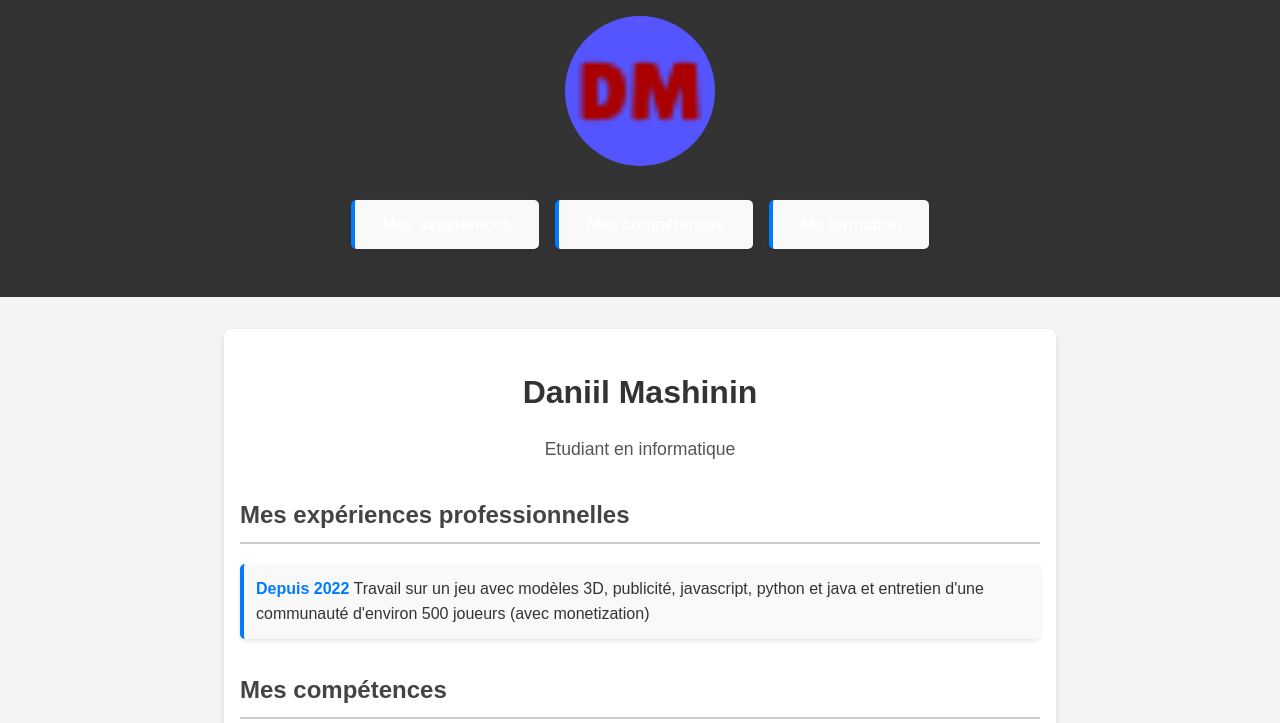
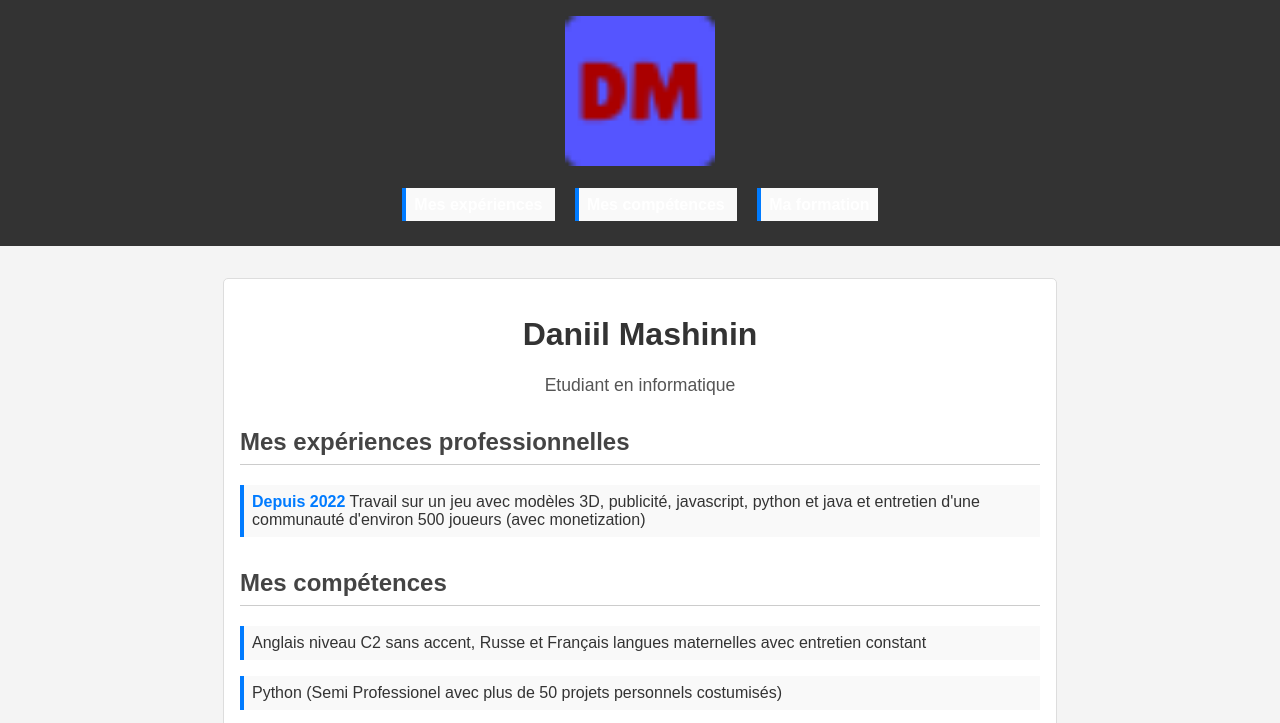
Before and after one commit to FilthyMonkeysWhoCantEvenUseJijutsu/cv-01-html-daniil-mashinin, a plain HTML site: page index.html in a window 1280 px wide. Shown: the top 723 px of the page. Drawn offline with Linux system fonts and the light colour scheme.

Commit message:
Update styles.css

```diff
--- a/css/styles.css
+++ b/css/styles.css
@@ -3,7 +3,6 @@ body {
     font-family: Arial, sans-serif;
     margin: 0;
     padding: 0;
-    line-height: 1.6;
     background-color: #f4f4f4;
     color: #333;
 }
@@ -11,16 +10,12 @@ body {
 header {
     background-color: #333;
     color: #fff;
-    padding: 1rem 0;
+    padding: 1rem;
     text-align: center;
-    position: sticky;
-    top: 0;
-    z-index: 1000;
 }
 
 /* Logo Styles */
 .logo img {
-    border-radius: 50%;
     margin-bottom: 10px;
 }
 
@@ -32,26 +27,18 @@ nav {
 .menu {
     list-style: none;
     padding: 0;
-    display: flex;
-    justify-content: center;
-    gap: 1rem;
+    text-align: center;
 }
 
 .menu li {
     display: inline;
+    margin: 0 10px;
 }
 
 .menu a {
     color: #fff;
     text-decoration: none;
     font-weight: bold;
-    padding: 0.5rem 1rem;
-    border-radius: 5px;
-    transition: background-color 0.3s;
-}
-
-.menu a:hover {
-    background-color: #555;
 }
 
 /* Main Content Styles */
@@ -60,26 +47,24 @@ main {
     margin: 2rem auto;
     padding: 1rem;
     background: #fff;
-    border-radius: 8px;
-    box-shadow: 0 4px 6px rgba(0, 0, 0, 0.1);
+    border: 1px solid #ddd;
+    border-radius: 5px;
 }
 
 h1 {
     text-align: center;
     color: #333;
-    margin-bottom: 0.5rem;
 }
 
 p {
     text-align: center;
     font-size: 1.1rem;
-    margin-bottom: 2rem;
     color: #555;
 }
 
 h2 {
     color: #444;
-    border-bottom: 2px solid #ccc;
+    border-bottom: 1px solid #ccc;
     padding-bottom: 0.5rem;
     margin-top: 2rem;
 }
@@ -92,10 +77,8 @@ ul {
 ul li {
     margin-bottom: 1rem;
     background: #f9f9f9;
-    padding: 0.75rem;
-    border-radius: 5px;
+    padding: 0.5rem;
     border-left: 4px solid #007BFF;
-    box-shadow: 0 2px 4px rgba(0, 0, 0, 0.1);
 }
 
 strong {
```
